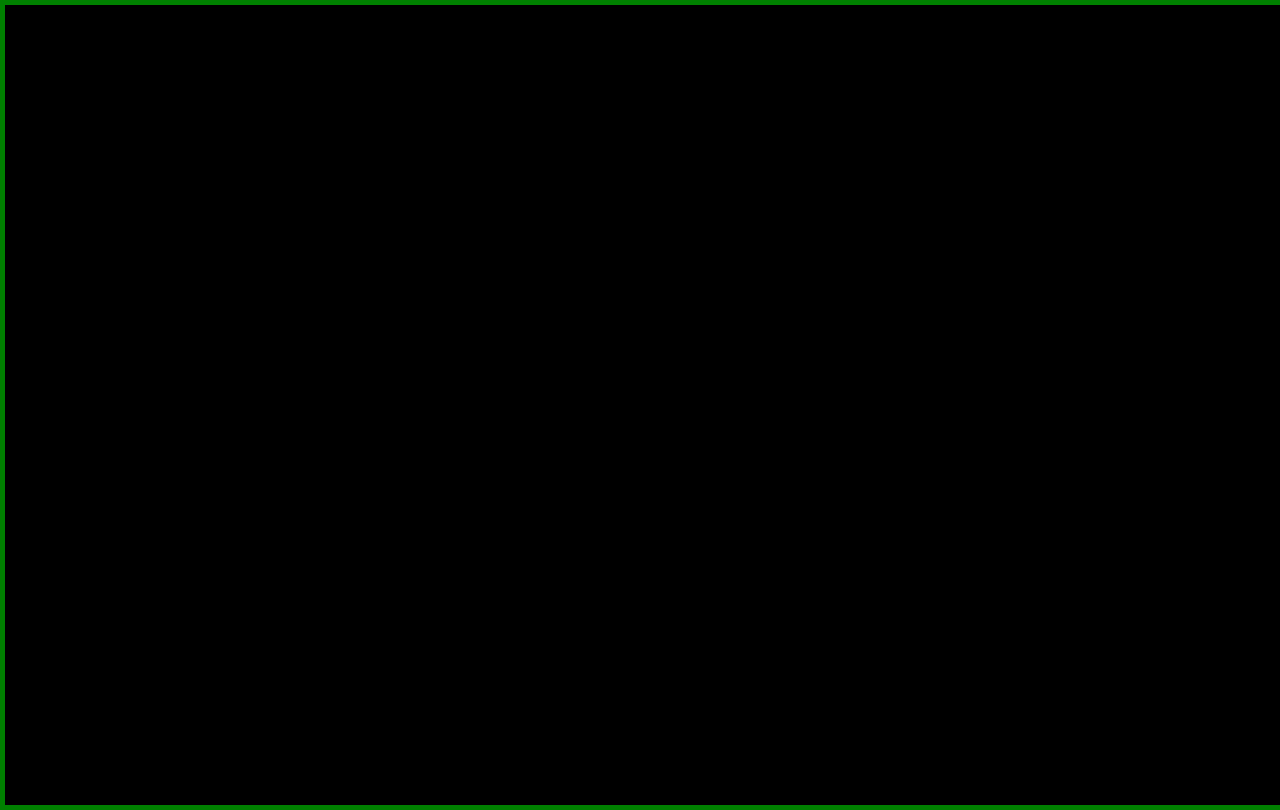
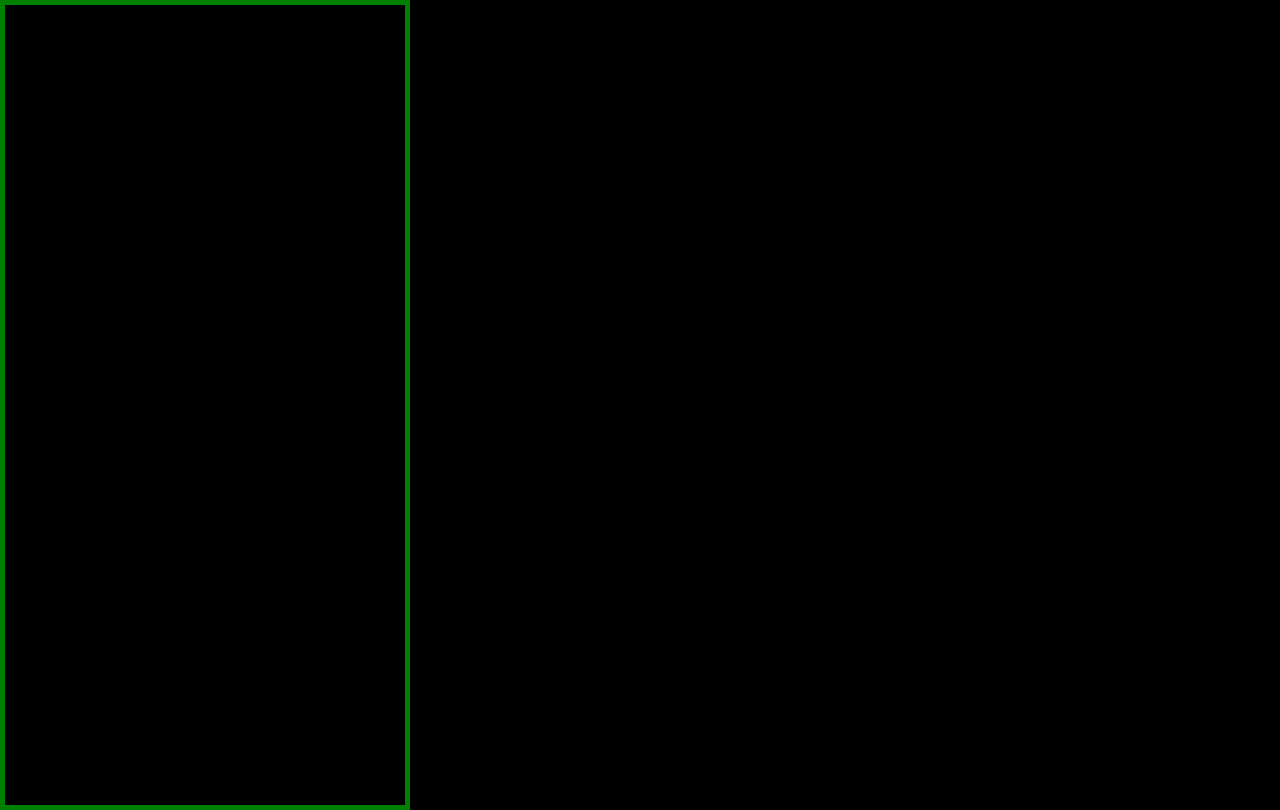
Before and after one commit to roolgo/lines, a plain HTML site: page index.html in a window 1280 px wide. Drawn offline with Linux system fonts and the light colour scheme.

Commit message:
Update index.html

```diff
--- a/index.html
+++ b/index.html
@@ -18,7 +18,7 @@
 </head>
 <body class="disable-dbl-tap-zoom">
 
-<canvas class="disable-dbl-tap-zoom" id="canvas" width="414" height="896" style="border:5px solid green;">
+<canvas class="disable-dbl-tap-zoom" id="canvas" width="400" height="800" style="border:5px solid green;">
 Your browser does not support the HTML canvas tag.</canvas>
 
 <script type="text/javascript">
@@ -29,8 +29,8 @@ Your browser does not support the HTML canvas tag.</canvas>
 	const ctx = canvas.getContext('2d');
     //console.log(mouse.x);
     //console.log(mouse.y);
-    canvas.width = window.innerWidth;
-    canvas.height = window.innerHeight;
+    //canvas.width = window.innerWidth;
+    //canvas.height = window.innerHeight;
     //canvas.width = 414px;
     //canvas.height = 896px;
     //console.log(score);
```
